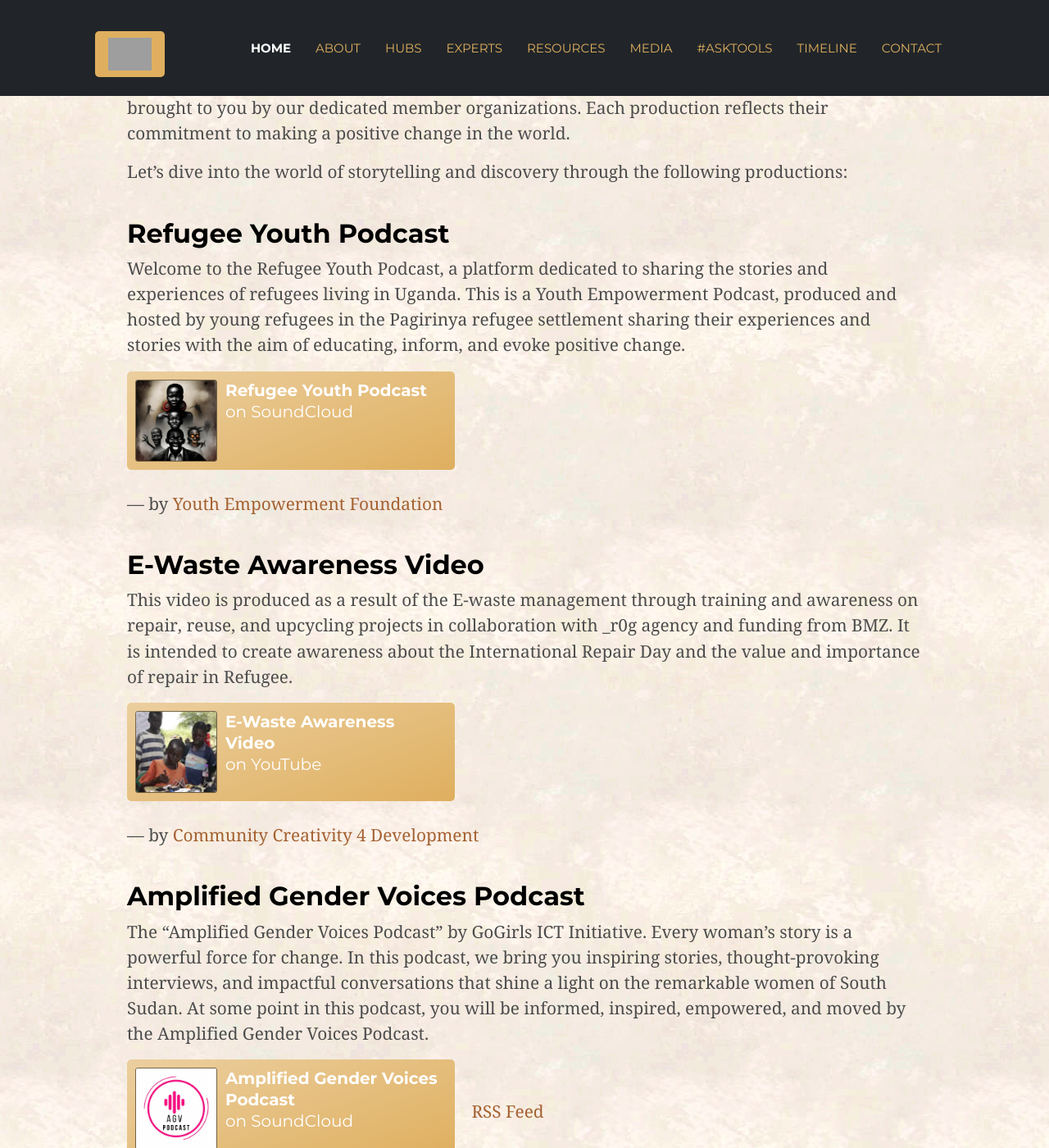
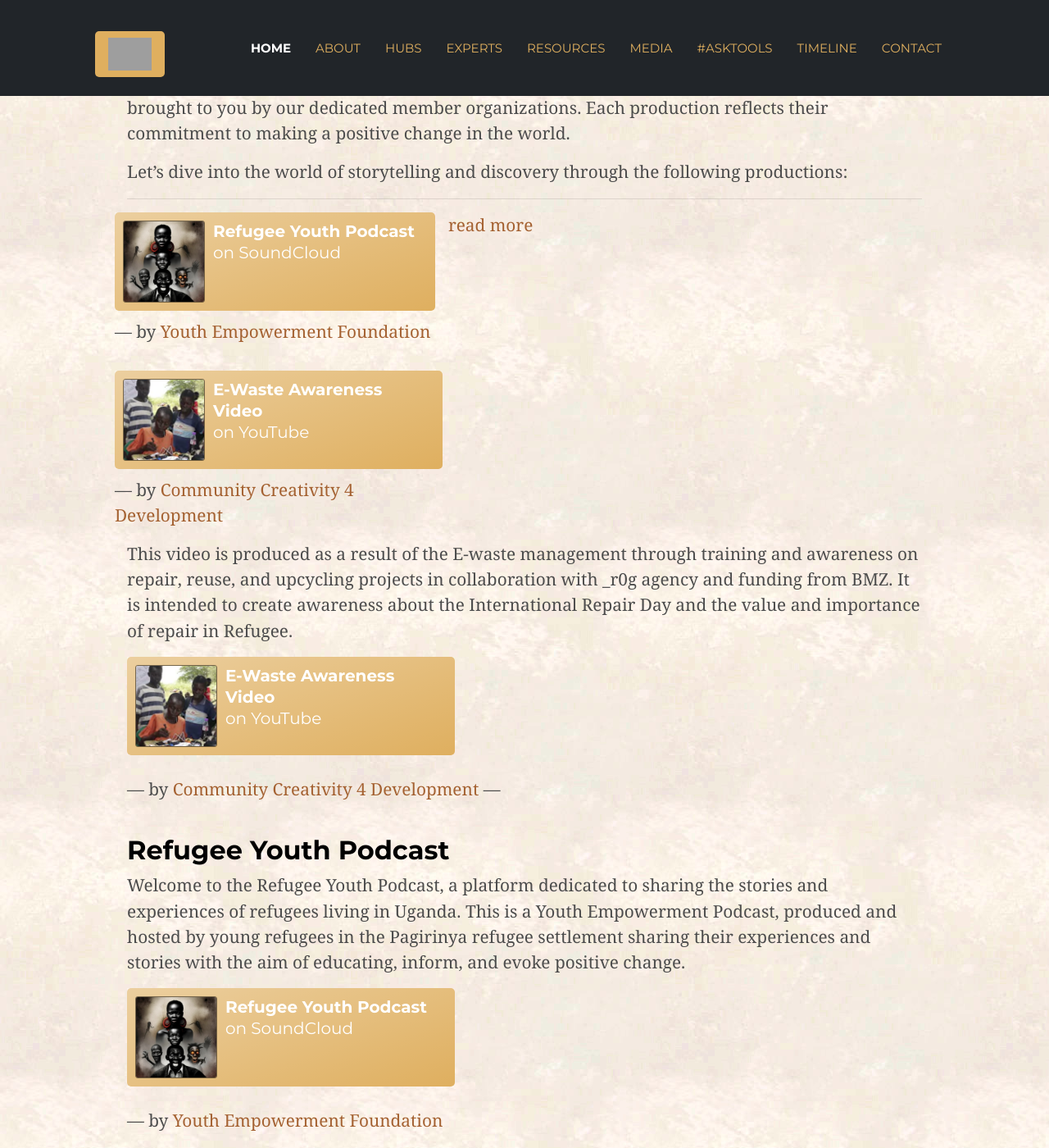
Before and after one commit to ASKnetCommunity/ASKnet.Community, a Jekyll site: the page built from _pages/media.md, in a window 1280 px wide and 1400 px high, scrolled down 332 px. Shown: the whole window at 82% size. Built offline with Jekyll 4.4.1, drawn with Linux system fonts in a browser that asks for light colours.

Commit message:
some layout experiments (work in progress)

```diff
--- a/_pages/media.md
+++ b/_pages/media.md
@@ -12,6 +12,36 @@
 
 Let's dive into the world of storytelling and discovery through the following productions:
 
+---
+<!-- ## Refugee Youth Podcast -->
+
+<div class="row my-3" markdown="1">
+  <div style="max-width: 400px;" class="mr-3 float-left" markdown="1">
+[![](assets/img/media-page/ryp-logo.jpg){: .link-logo }  **Refugee Youth Podcast** <br />on SoundCloud](https://on.soundcloud.com/RMwXEqY6LbAseCBx8){: .btn .btn-primary target="_blank"}
+— by [Youth Empowerment Foundation]({% link _hubs/yef.md %})
+  </div>
+
+  <p>    <a data-toggle="collapse" href="#collapseExample" role="button" aria-expanded="false" aria-controls="collapseExample">read more</a> <div class="collapse" id="collapseExample">      Welcome to the Refugee Youth Podcast, a platform dedicated to sharing the stories and experiences of refugees living in Uganda. This is a Youth Empowerment Podcast, produced and hosted by young refugees in the Pagirinya refugee settlement sharing their experiences and stories with the aim of educating, inform, and evoke positive change.    </div>  </p>
+
+</div>
+
+
+
+<!-- ## E-Waste Awareness Video -->
+<div class="row" markdown="1">
+  <div style="max-width: 400px;" class="mr-3 float-left" markdown="1">
+[![](assets/img/media-page/ewa-cover.png){: .link-logo }  **E-Waste Awareness Video** <br />on YouTube](https://www.youtube.com/watch?v=Zt4bFndoXM0){: .btn .btn-primary target="_blank"}
+— by [Community Creativity 4 Development]({% link _hubs/cc4d.md %})
+  </div>
+</div>
+
+This video is produced as a result of the E-waste management through training and awareness on repair, reuse, and upcycling projects in collaboration with _r0g agency and funding from BMZ. It is intended to create awareness about the International Repair Day and the value and importance of repair in Refugee.
+
+[![](assets/img/media-page/ewa-cover.png){: .link-logo }  **E-Waste Awareness Video** <br />on YouTube](https://www.youtube.com/watch?v=Zt4bFndoXM0){: .btn .btn-primary target="_blank"}
+
+<!-- - Link: [Watch on YouTube](https://www.youtube.com/watch?v=Zt4bFndoXM0) -->
+— by [Community Creativity 4 Development]({% link _hubs/cc4d.md %})
+---
 
 ## Refugee Youth Podcast
 
```
